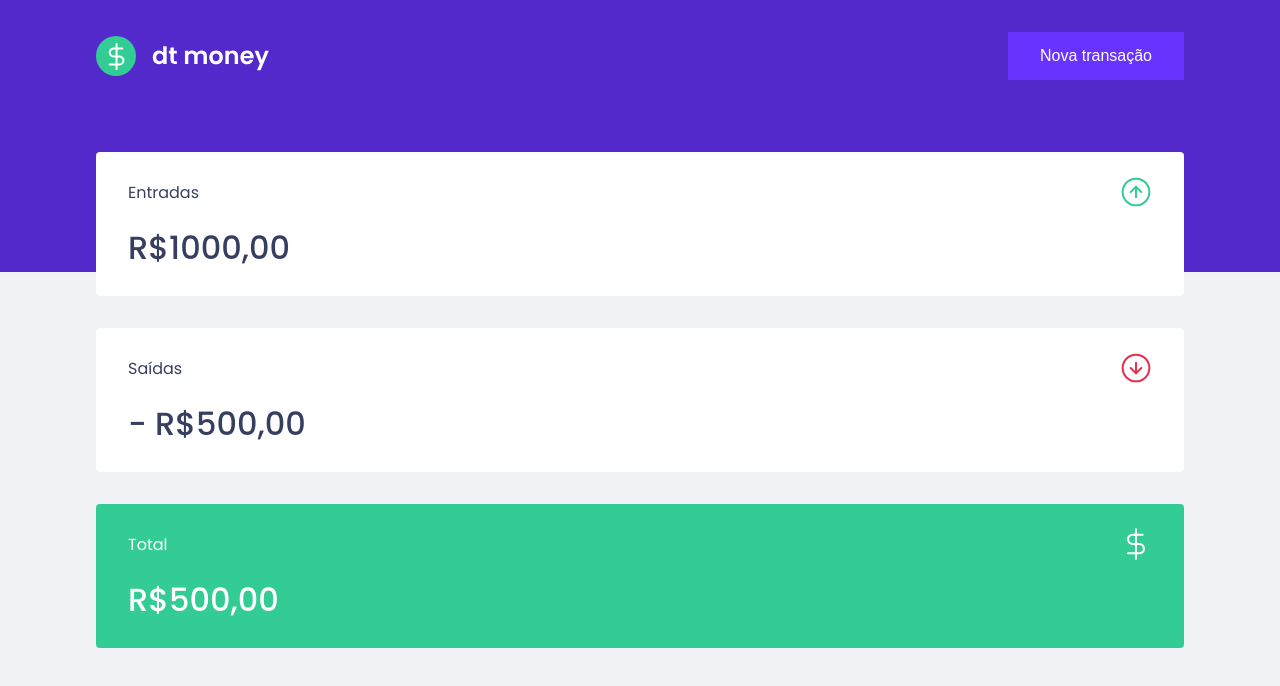
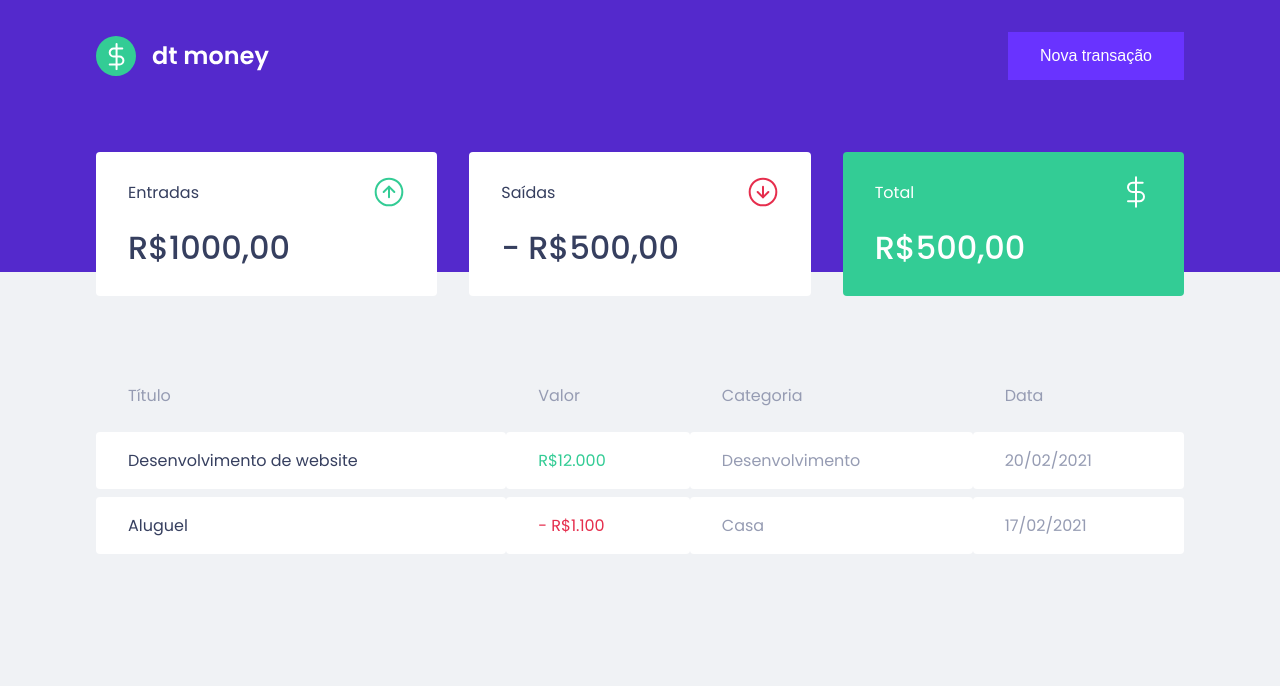
Before and after one commit to danielcbranco/moneyrain, a React (Create React App) app: page / in a window 1280 px wide. Shown: the top 686 px of the page. Built offline with nearby package versions, Linux system fonts and the light colour scheme.

Commit message:
terceiro commit

```diff
--- a/src/components/Dashboard/index.tsx
+++ b/src/components/Dashboard/index.tsx
@@ -1,10 +1,15 @@
+import { Container } from './style'
 import { Summary } from '../Summary'
-import { Container } from './style'
+import React from 'react'
+import { TransactionsTable } from '../TransactionsTable';
+
+
 
 export function Dashboard() {
   return(
     <Container>
       <Summary />
+      <TransactionsTable />
     </Container>
   );
 }
--- a/src/components/Summary/styles.ts
+++ b/src/components/Summary/styles.ts
@@ -3,7 +3,7 @@
 
 export const Container = styled.div`
   display: grid;
-  grid-template-collums: repeat(3, 1fr);
+  grid-template-columns: repeat(3, 1fr);
   gap: 2rem;
   margin-top: -10rem;
 
@@ -31,4 +31,4 @@
       color: #FFF;
     }
   }
-`;
+`
--- /dev/null
+++ b/src/components/TransactionsTable/index.tsx
@@ -0,0 +1,33 @@
+import { Container } from "./style";
+
+export function TransactionsTable() {
+  return (
+    <Container>
+      <table>
+        <thead>
+          <tr>
+            <th>Título</th>
+            <th>Valor</th>
+            <th>Categoria</th>
+            <th>Data</th>
+          </tr>
+        </thead>
+
+        <tbody>
+          <tr>
+            <td>Desenvolvimento de website</td>
+            <td className="deposit">R$12.000</td>
+            <td>Desenvolvimento</td>
+            <td>20/02/2021</td>
+          </tr>
+          <tr>
+            <td>Aluguel</td>
+            <td className="withdraw">- R$1.100</td>
+            <td>Casa</td>
+            <td>17/02/2021</td>
+          </tr>
+        </tbody>
+      </table>
+    </Container>
+  );
+}
--- /dev/null
+++ b/src/components/TransactionsTable/style.ts
@@ -0,0 +1,38 @@
+import styled from "styled-components";
+
+export const Container = styled.div`
+  margin-top: 4rem;
+
+  table {
+    width: 100%;
+    border-spacing: 0 0.5rem;
+
+  th {
+    color: var(--text-body);
+    font-weight: 400;
+    padding: 1rem 2rem;
+    text-align: left;
+    line-height: 1.5rem;
+  }
+
+  td {
+    padding: 1rem 2rem;
+    border: 0;
+    background: var(--shape);
+    color: var(--text-body);
+    border-radius: 0.25rem;
+
+    &:first-child {
+      color: var(--text-title);
+    }
+
+    &.deposit {
+      color: var(--green)
+    }
+
+    &.withdraw {
+      color: var(--red)
+    }
+  }
+}
+`
--- a/src/styles/global.ts
+++ b/src/styles/global.ts
@@ -5,7 +5,6 @@
     --background: #f0f2f5;
     --shape: #FFFFFF;
     --green: #33CC95;
-
     --red: #E52E4D;
     --blue: #5429CC;
 
```
